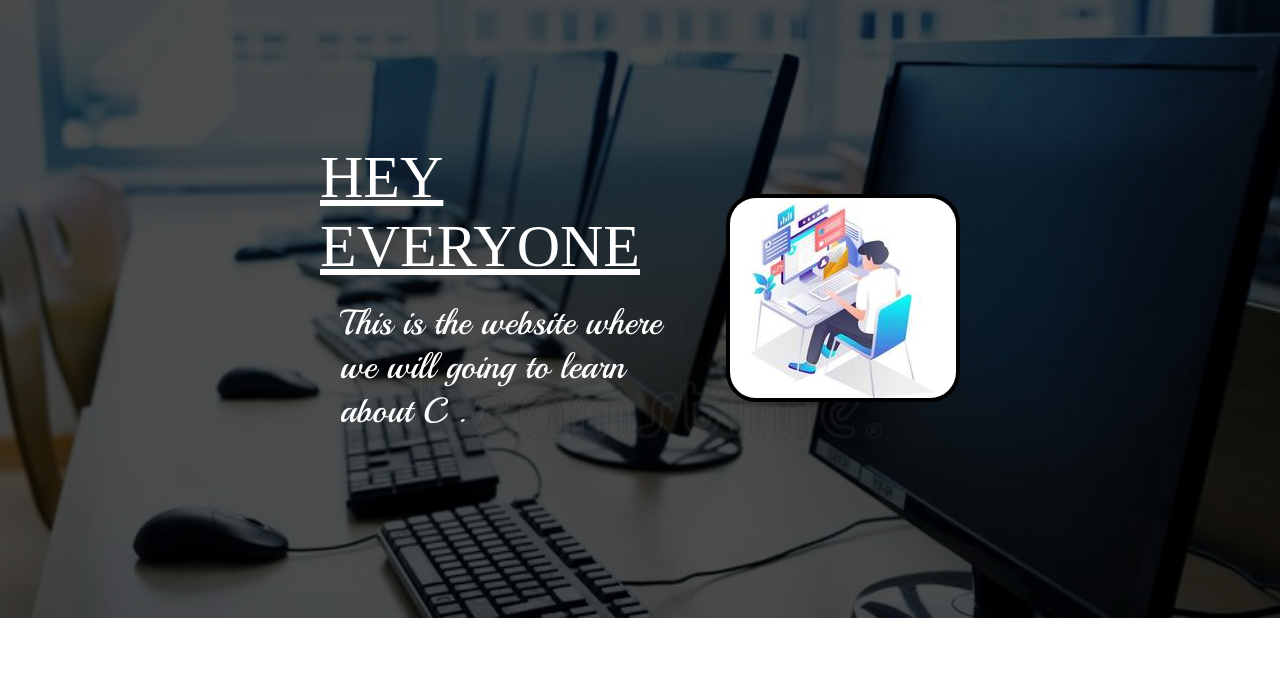
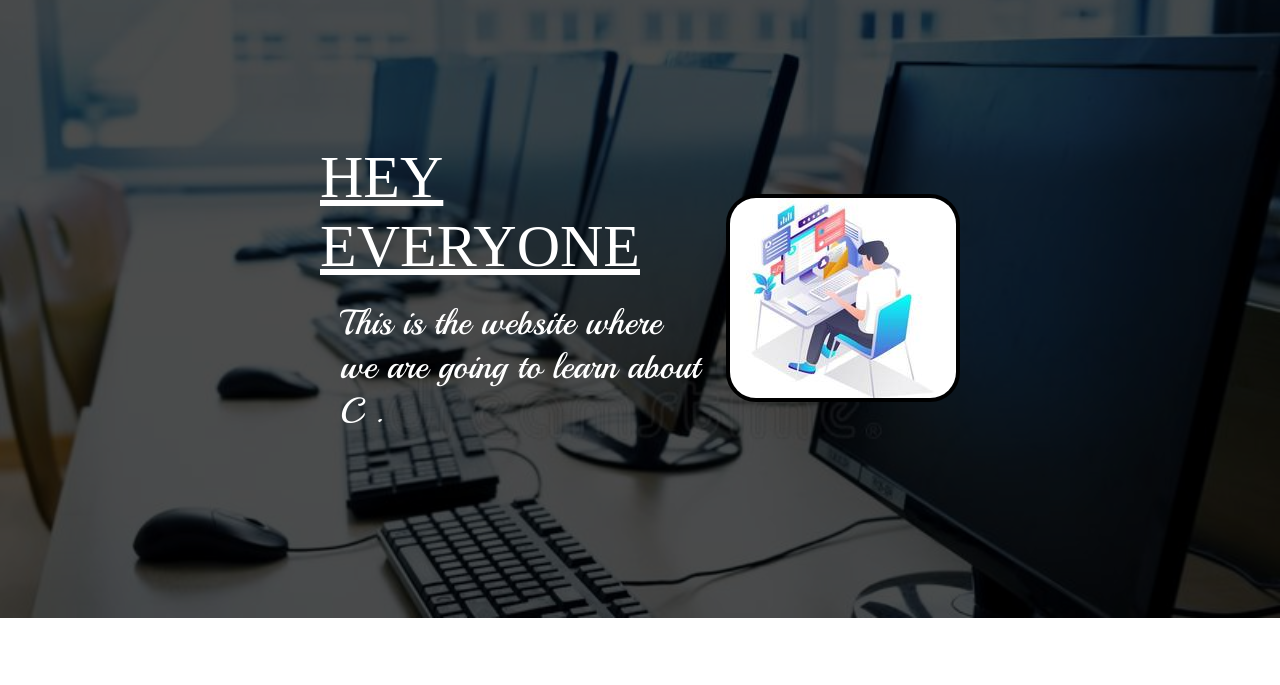
Before and after one commit to Codewithkaint/webproject, a plain HTML site: page index.html in a window 1280 px wide. Shown: the part 72-757 px from the top of the page. Drawn offline with Linux system fonts and the light colour scheme; a web font is replaced by a local one.

Commit message:
Update index.html

```diff
--- a/index.html
+++ b/index.html
@@ -37,7 +37,7 @@
         <div class="main">
             <div class="one">
                 <p class="fi">HEY EVERYONE</p>
-                <p class="si">This is the website where we will going to learn about C .</p>
+                <p class="si">This is the website where we are going to learn about C .</p>
 
 
             </div>
```
